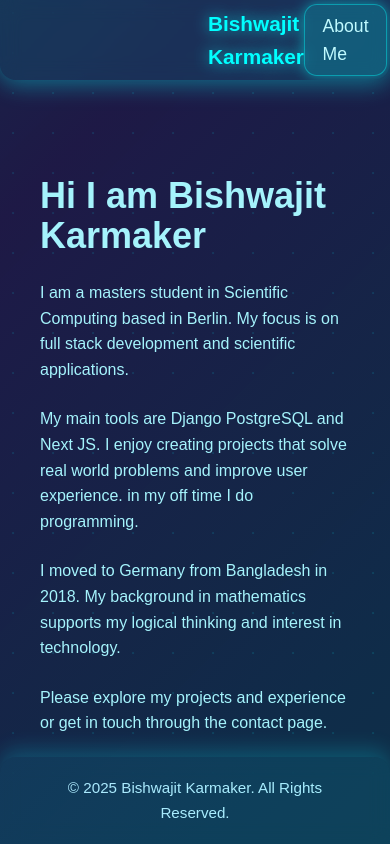
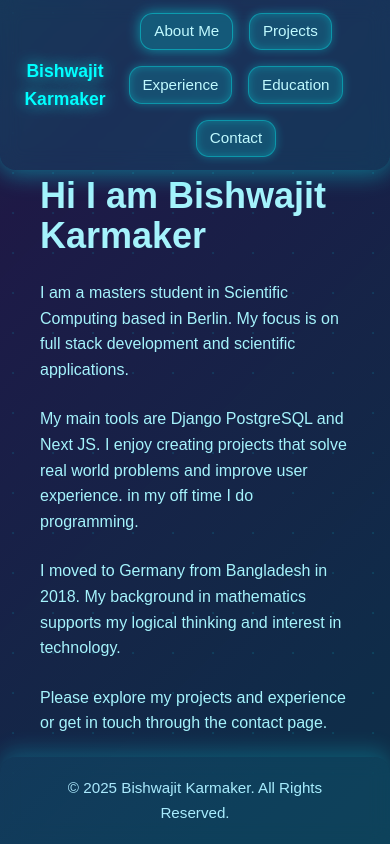
Before and after one commit to Bishwajit93/portfoliosite_frontend, a Next.js app: page / in a window 390 px wide. Built offline with nearby package versions, Linux system fonts and the light colour scheme.

Commit message:
change of styling in header to fit mobile screen

```diff
--- a/src/styles/header.css
+++ b/src/styles/header.css
@@ -5,11 +5,13 @@
   position: fixed;
   top: 0;
   width: 100%;
-  height: 80px;
+  height: auto;
+  min-height: 80px;
   z-index: 50;
-  background: transparent; /* starts transparent */
+  background: transparent;
   backdrop-filter: blur(10px);
   display: flex;
+  flex-wrap: wrap; /* NEW: allow wrapping */
   align-items: center;
   justify-content: space-between;
   padding: 0 3rem;
@@ -26,7 +28,7 @@
     box-shadow: 0 0 0 rgba(0,255,255,0);
   }
   100% {
-    background: rgba(0, 255, 255, 0.1); /* light cyan glass */
+    background: rgba(0, 255, 255, 0.1);
     border-bottom-left-radius: 1rem;
     border-bottom-right-radius: 1rem;
     box-shadow: 0 0 25px rgba(0,255,255,0.3), 0 8px 25px rgba(0,255,255,0.15);
@@ -39,9 +41,8 @@
 .engine {
   font-size: 1.3rem;
   font-weight: 700;
-  padding: 0.4rem 0; /* reduce padding so it hugs text */
-  border-radius: 0;   /* remove any rounding */
-  background: transparent; /* totally transparent */
+  padding: 0.4rem 0;
+  background: transparent;
   color: #00ffff;
   text-shadow: 0 0 15px rgba(0, 255, 255, 0.7);
   transition: all 0.4s ease;
@@ -63,6 +64,7 @@
   gap: 2.5rem;
   align-items: center;
   margin-right: 10rem;
+  flex-wrap: wrap; /* NEW: allow wrapping */
 }
 
 /* Each nav link */
@@ -88,3 +90,35 @@
   background: rgba(0,255,255,0.2);
   box-shadow: 0 0 14px rgba(0,255,255,0.5);
 }
+
+
+/* ---------------------------
+   Responsive tweaks for mobile
+--------------------------- */
+@media (max-width: 768px) {
+  .train-header {
+    flex-direction: column;
+    align-items: center;
+    justify-content: center;
+    padding: 0.8rem 1.5rem;
+    margin-left: 0;
+    margin-right: 0;
+  }
+
+  .engine {
+    margin-left: 0;
+    font-size: 1.1rem;
+    text-align: center;
+  }
+
+  .train {
+    justify-content: center;
+    margin-right: 0;
+    gap: 1rem;
+  }
+
+  .bogie {
+    font-size: 0.95rem;
+    padding: 0.35rem 0.8rem;
+  }
+}
```
